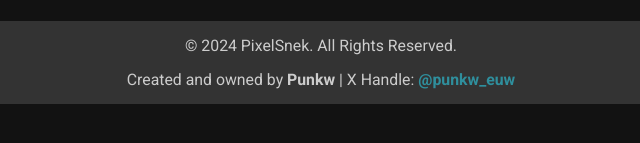
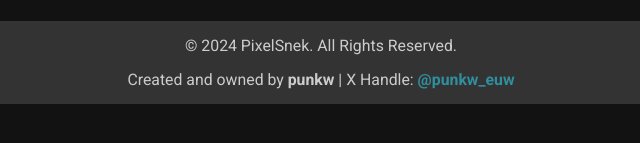
Before and after one commit to adriandrotar/pixelsnek, a plain HTML site: page index.html in a window 1280 px wide. Shown: the part 463-606 px from the top of the page, 319-959 px from the left. Drawn offline with Linux system fonts and the light colour scheme.

Commit message:
name trademark

```diff
--- a/index.html
+++ b/index.html
@@ -110,7 +110,7 @@
     <footer>
         <p>&copy; 2024 PixelSnek. All Rights Reserved.</p>
         <div class="creator-info">
-            <p>Created and owned by <strong>Punkw</strong> | X Handle: <a href="https://twitter.com/punkw_euw" target="_blank">@punkw_euw</a></p>
+            <p>Created and owned by <strong>punkw</strong> | X Handle: <a href="https://twitter.com/punkw_euw" target="_blank">@punkw_euw</a></p>
         </div>
     </footer>
 </body>
```
